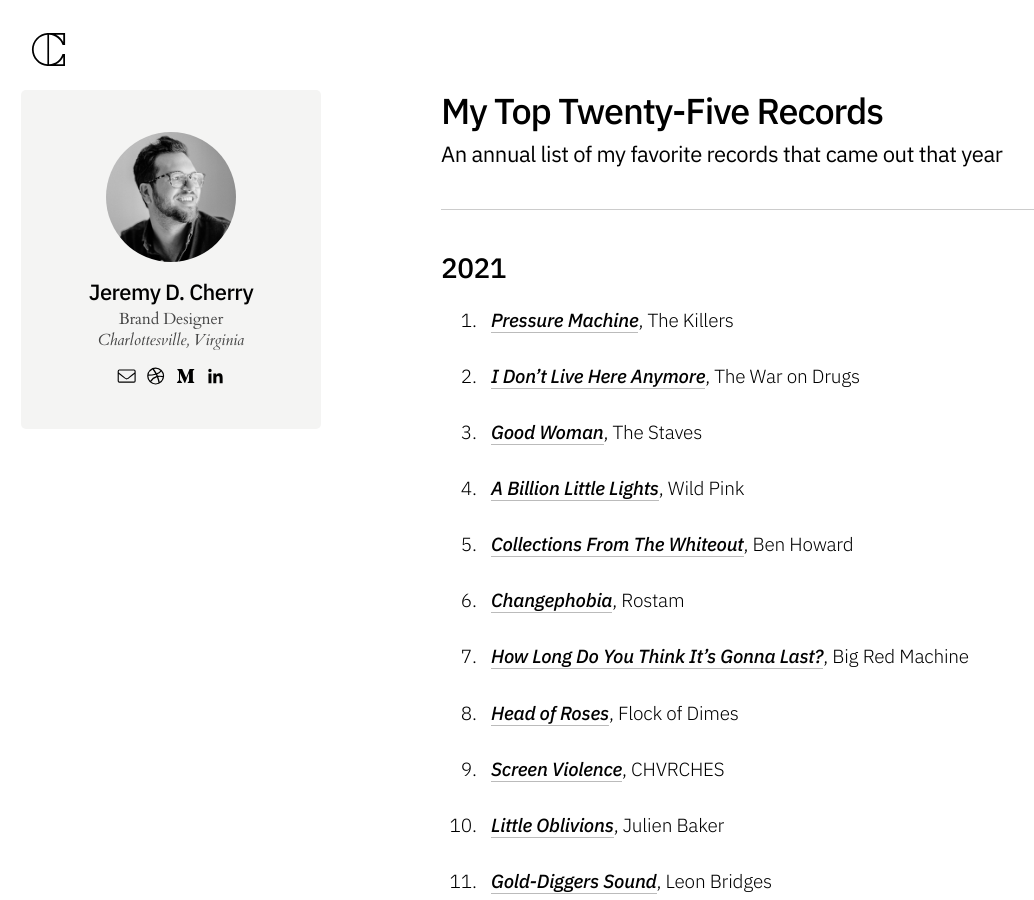
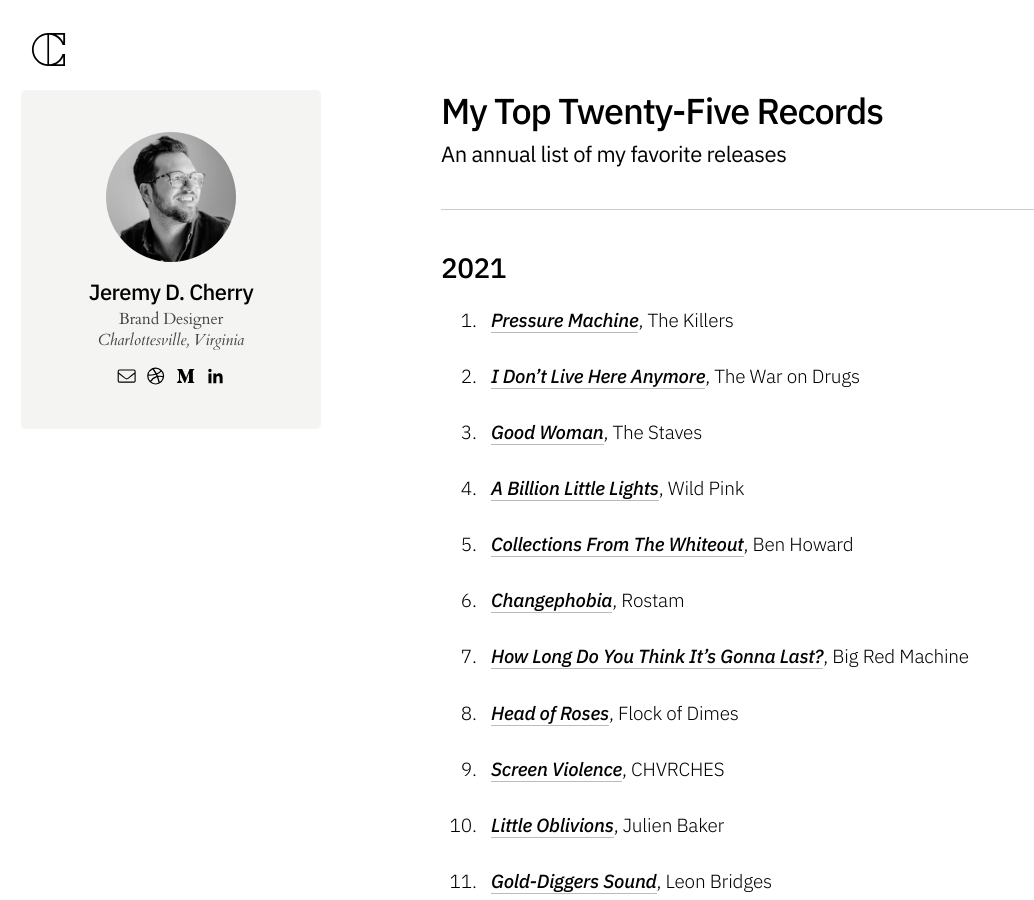
Before and after one commit to jeremydcherry/jeremydcherry.github.io, a Jekyll site: the page built from content/25.md, in a window 1280 px wide and 900 px high. Shown: the whole window, without its empty margins (19-1053 px from the left). Built offline with Jekyll 4.4.1, drawn with Linux system fonts in a browser that asks for light colours.

Commit message:
Updated 25 subhead

```diff
--- a/content/25.md
+++ b/content/25.md
@@ -6,7 +6,7 @@
 
 # My Top Twenty-Five Records
 
-### An annual list of my favorite records that came out that year
+### An annual list of my favorite releases
 
 ---
 
```
